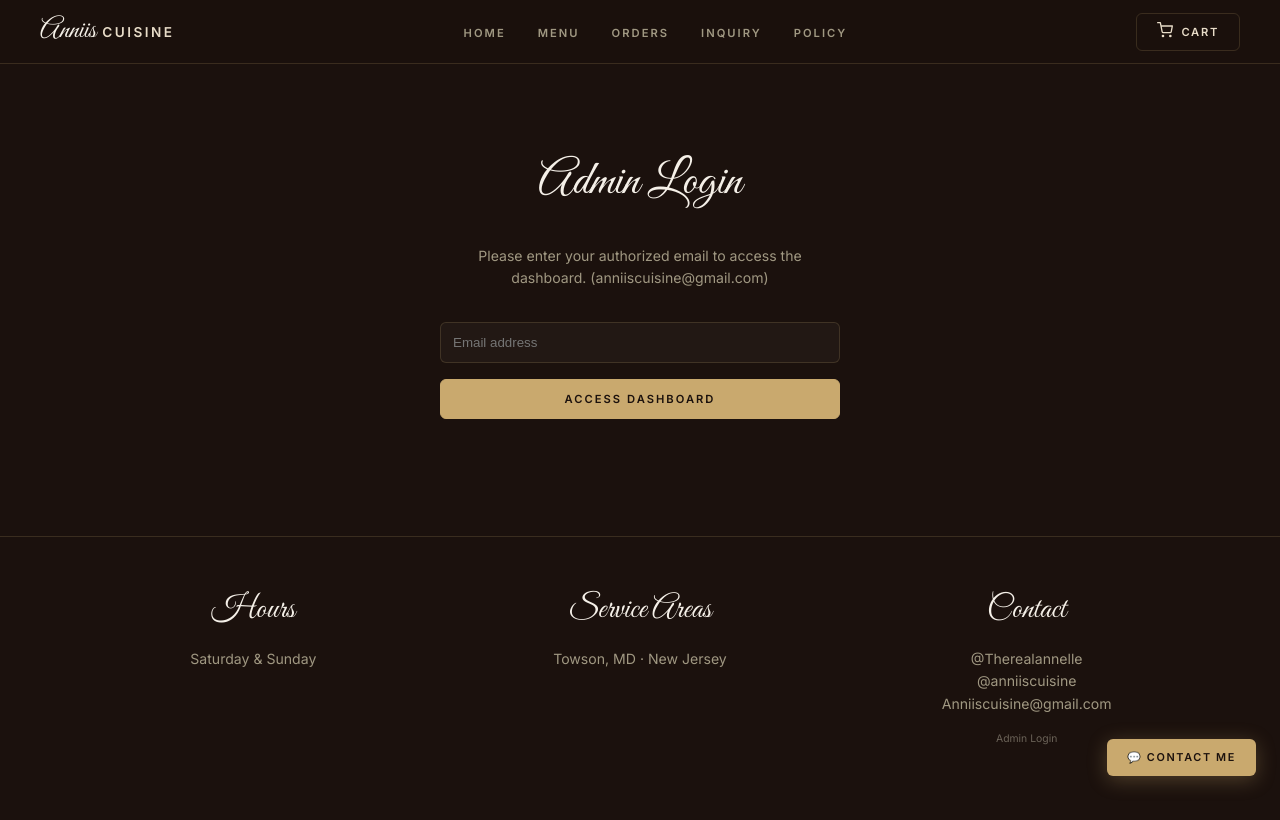
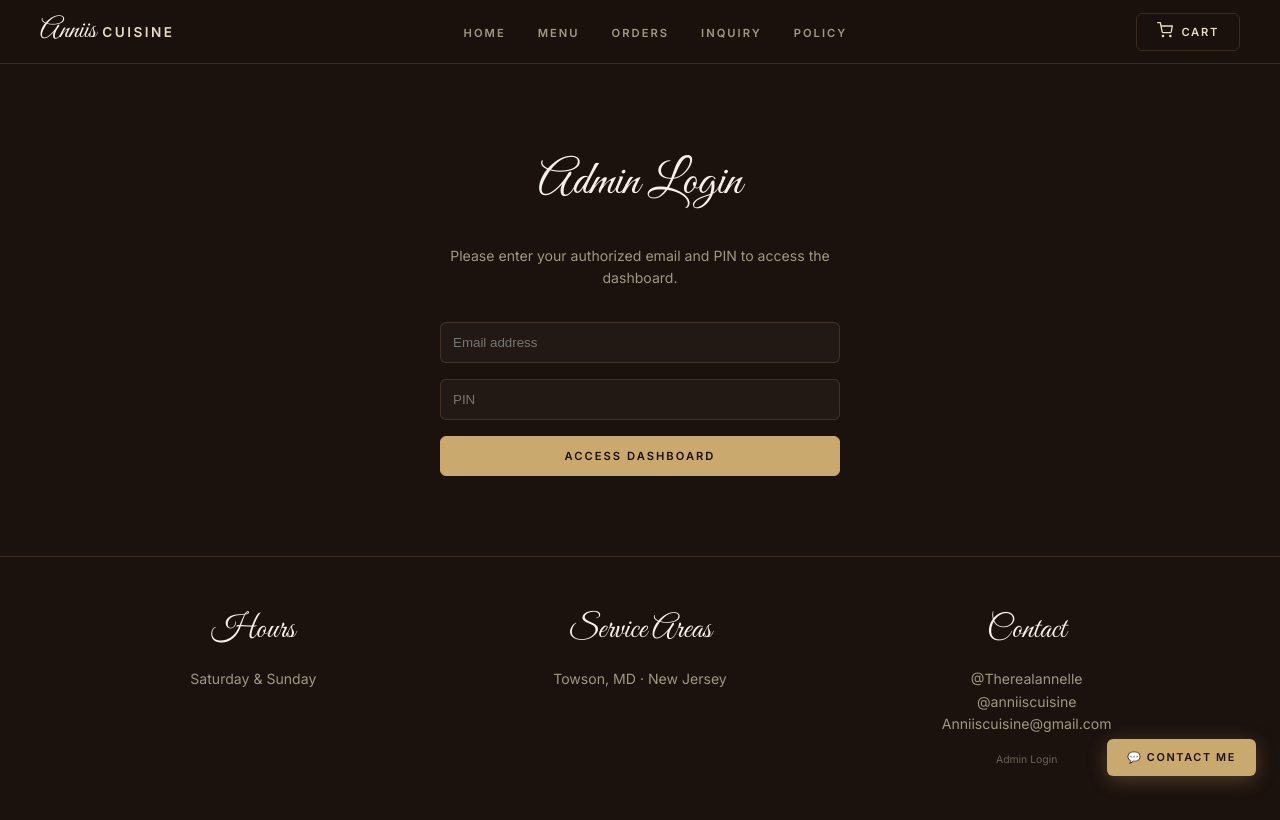
Before and after one commit to Jesseobasi/anni-cuisine, a React (Vite) app: page /admin in a window 1280 px wide. Built offline with nearby package versions, Linux system fonts and the light colour scheme.

Commit message:
Add PIN to admin login

```diff
--- a/src/pages/Admin.jsx
+++ b/src/pages/Admin.jsx
@@ -4,6 +4,7 @@ import { getAllOrdersAndInquiries, updateAdminNote } from '../lib/db';
 export default function Admin() {
   const [isLoggedIn, setIsLoggedIn] = useState(false);
   const [email, setEmail] = useState('');
+  const [pin, setPin] = useState('');
   const [data, setData] = useState({ orders: [], inquiries: [] });
 
   useEffect(() => {
@@ -14,10 +15,10 @@ export default function Admin() {
 
   function handleLogin(e) {
     e.preventDefault();
-    if (email.toLowerCase() === 'anniiscuisine@gmail.com') {
+    if (email.toLowerCase() === 'anniiscuisine@gmail.com' && pin === '2004') {
       setIsLoggedIn(true);
     } else {
-      alert('Access denied. Unauthorized email.');
+      alert('Access denied. Invalid email or PIN.');
     }
   }
 
@@ -57,7 +58,7 @@ export default function Admin() {
         <section className="section" style={{ maxWidth: '400px', margin: '0 auto', textAlign: 'center' }}>
           <h1 className="script-heading" style={{ fontSize: '3rem', marginBottom: '24px' }}>Admin Login</h1>
           <p style={{ fontSize: '0.88rem', color: 'var(--text-secondary)', marginBottom: '32px' }}>
-            Please enter your authorized email to access the dashboard. (anniiscuisine@gmail.com)
+            Please enter your authorized email and PIN to access the dashboard.
           </p>
           <form onSubmit={handleLogin} style={{ display: 'flex', flexDirection: 'column', gap: '16px' }}>
             <input
@@ -65,6 +66,18 @@ export default function Admin() {
               value={email}
               onChange={e => setEmail(e.target.value)}
               placeholder="Email address"
+              style={{
+                background: 'rgba(255,255,255,0.03)', border: '1px solid var(--border-subtle)',
+                padding: '12px', borderRadius: '6px', color: 'var(--text-primary)'
+              }}
+              required
+            />
+            <input
+              type="password"
+              value={pin}
+              onChange={e => setPin(e.target.value)}
+              placeholder="PIN"
+              maxLength="4"
               style={{
                 background: 'rgba(255,255,255,0.03)', border: '1px solid var(--border-subtle)',
                 padding: '12px', borderRadius: '6px', color: 'var(--text-primary)'
```
